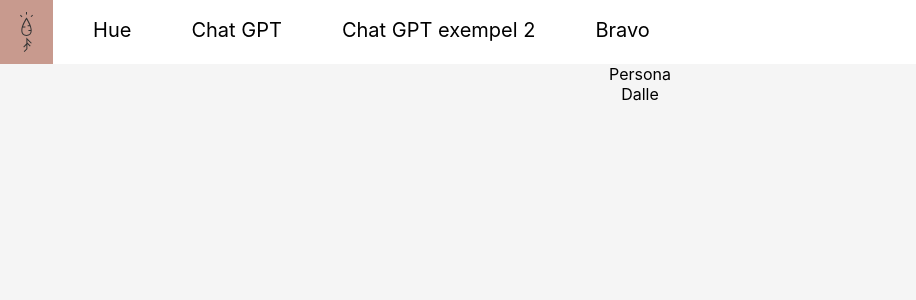
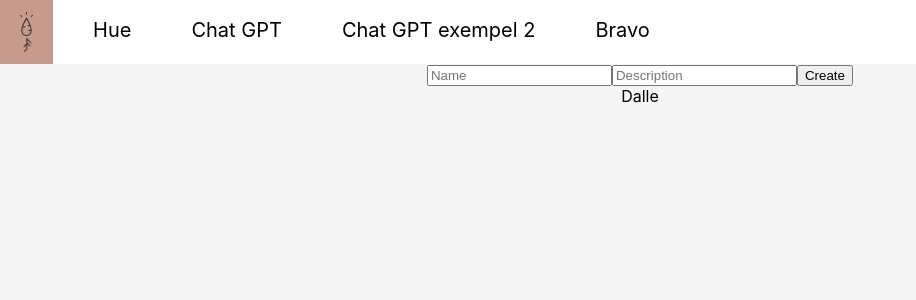
Before and after one commit to Abdulhedi/Tammsvik, a React (Create React App) app in the folder tammsvik/: page /bravo in a window 1280 px wide. Shown: the top 300 px of the page, without its empty margins (0-916 px from the left). Built offline with nearby package versions, Linux system fonts and the light colour scheme.

Commit message:
mårten-1

```diff
--- a/tammsvik/package.json
+++ b/tammsvik/package.json
@@ -3,9 +3,13 @@
   "version": "0.1.0",
   "private": true,
   "dependencies": {
+    "@emotion/react": "^11.10.8",
+    "@emotion/styled": "^11.10.8",
+    "@mui/material": "^5.12.3",
     "@types/node": "^16.18.25",
     "@types/react": "^18.2.0",
     "@types/react-dom": "^18.2.1",
+    "grommet": "^2.32.0",
     "openai": "^3.2.1",
     "react": "^18.2.0",
     "react-dom": "^18.2.0",
--- a/tammsvik/src/components/persona.tsx
+++ b/tammsvik/src/components/persona.tsx
@@ -1,11 +1,96 @@
 import { Configuration, OpenAIApi } from "openai";
-import React, { useState } from "react";
+import React, { useState, useEffect } from "react";
 
-export default function Persona(): JSX.Element{
+const configuration = new Configuration({
+    apiKey: "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",
+});
+const openai = new OpenAIApi(configuration);
 
-    return(
+export interface IPersonaProps {
+    setPersona?: (persona: string) => void;
+    personaIsReady?: () => boolean;
+    topic?: string;
+    isPro?: boolean
+};
+
+export default function Persona(props: IPersonaProps): JSX.Element {
+    const [name, setName] = useState<string>("");
+    const [description, setDescription] = useState<string>("");
+    const [persona, setPersona] = useState<string>("");
+
+    // useEffect(() => {
+    //     if (name !== "" && persona !== ""){
+
+    //     }
+
+    // }, [name, persona])
+
+    async function createPersona(): Promise<void> {
+        if (name !== "" && description !== "") {
+
+
+            const completion = await openai.createChatCompletion({
+                model: "gpt-3.5-turbo",
+                messages: [{ role: "user", content: `Create a persona description from the following, name ${name}, is ${props.isPro ? " is pro" : "is against"} ${props.topic} and personel description ${description}` }],
+            });
+
+            if (completion.data.choices[0].message != null) {
+                //props.setPersona(completion.data.choices[0].message.content);
+                setPersona(completion.data.choices[0].message.content)
+            }
+        }
+    }
+
+    return (
         <div>
-Persona
+            <input placeholder="Name" name="name" type="text" value={name} onChange={(event) => { setName(event.target.value) }} />
+            <input placeholder="Description" name="Description" type="text" value={description} onChange={(event) => { setDescription(event.target.value) }} />
+            <button onClick={createPersona}>Create</button>
+            <div>{persona}</div>
         </div>
     )
 }
+
+// import React, { useState } from 'react';
+// import { Box, Button, Form, FormField, TextInput, Grommet } from 'grommet';
+
+// interface PersonaFormProps {
+//     onSubmit?: (name: string, age: number, occupation: string) => void;
+// }
+
+// const PersonaForm: React.FC<PersonaFormProps> = ({ onSubmit }) => {
+//     const [name, setName] = useState<string>('');
+//     const [age, setAge] = useState<number>(0);
+//     const [occupation, setOccupation] = useState<string>('');
+
+//     const handleSubmit = () => {
+//         onSubmit(name, age, occupation);
+//         setName('');
+//         setAge(0);
+//         setOccupation('');
+//     };
+
+//     return (
+
+//         <Grommet>
+//             <Box align="center" justify="center" pad="large">
+//                 <Form onSubmit={handleSubmit}>
+//                     <FormField label="Name">
+//                         <TextInput value={name} onChange={(event) => setName(event.target.value)} />
+//                     </FormField>
+//                     <FormField label="Age">
+//                         <TextInput type="number" value={age} onChange={(event) => setAge(Number(event.target.value))} />
+//                     </FormField>
+//                     <FormField label="Occupation">
+//                         <TextInput value={occupation} onChange={(event) => setOccupation(event.target.value)} />
+//                     </FormField>
+//                     <Box direction="row" justify="center" margin={{ top: 'medium' }}>
+//                         <Button type="submit" label="Submit" primary />
+//                     </Box>
+//                 </Form>
+//             </Box>
+//         </Grommet>
+//     );
+// };
+
+// export default PersonaForm;
--- a/tammsvik/tsconfig.json
+++ b/tammsvik/tsconfig.json
@@ -10,7 +10,7 @@
     "skipLibCheck": true,
     "esModuleInterop": true,
     "allowSyntheticDefaultImports": true,
-    "strict": true,
+    "strict": false,
     "forceConsistentCasingInFileNames": true,
     "noFallthroughCasesInSwitch": true,
     "module": "esnext",
```
Also changed, not shown: 1 other file (tests, documents, lock files or other folders).
